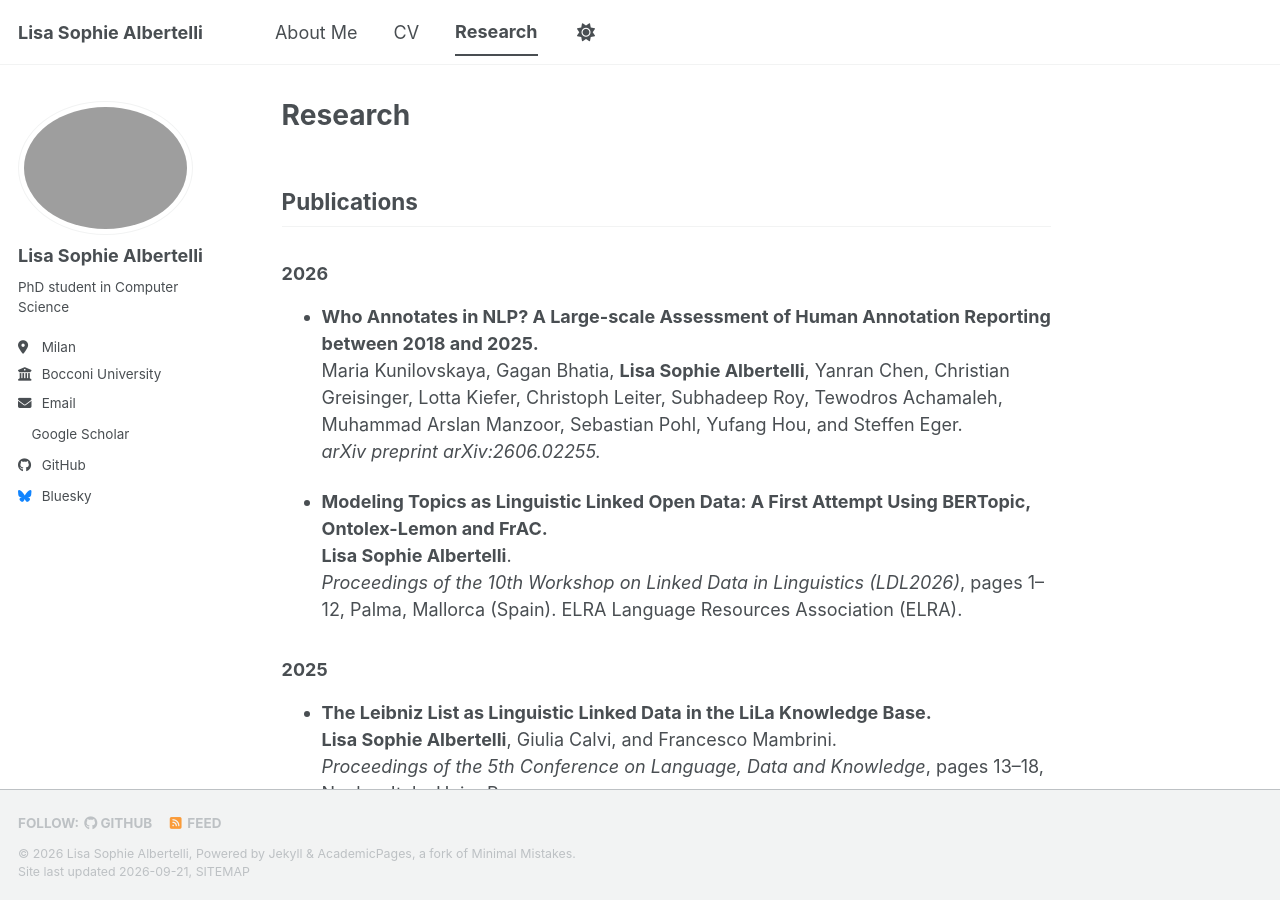
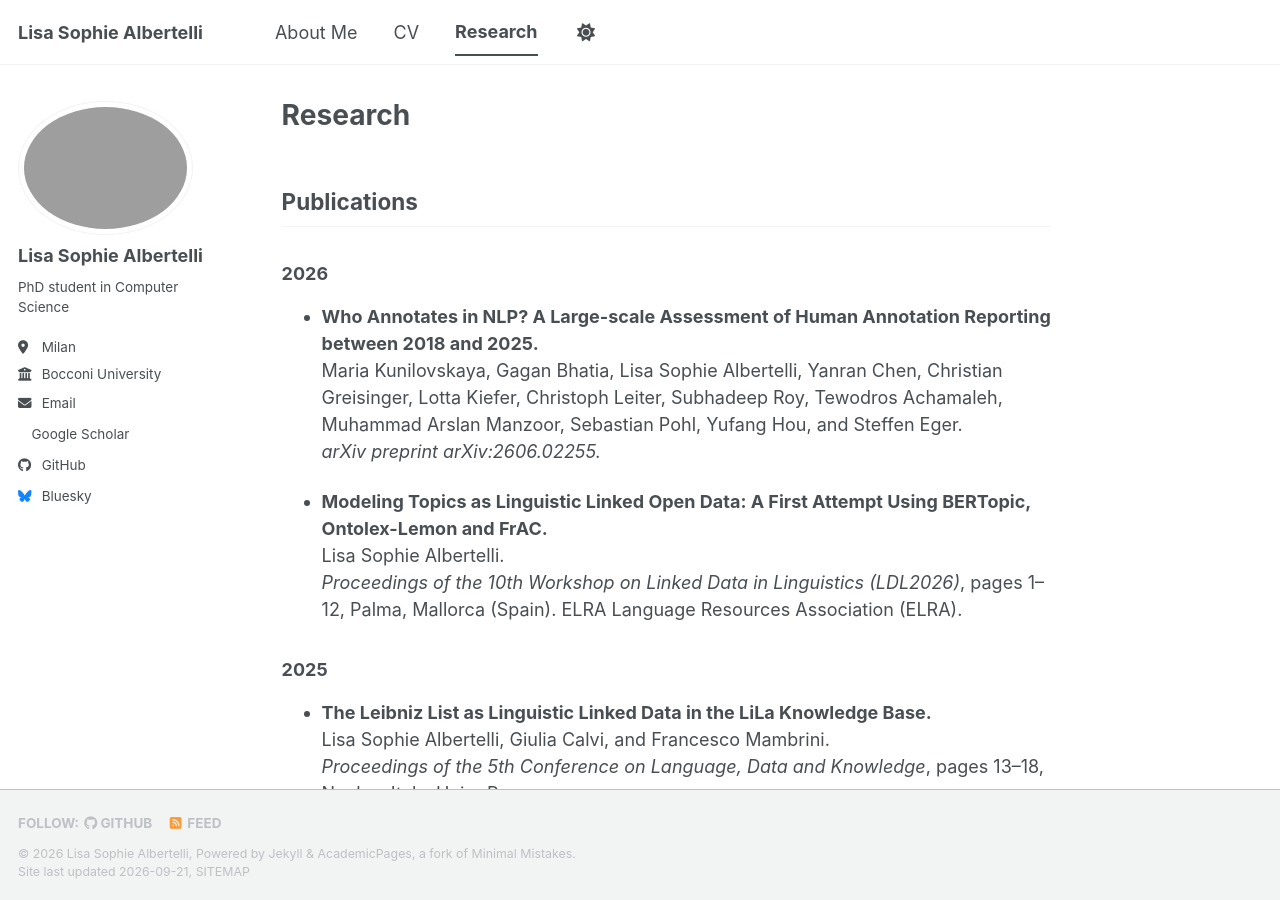
Before and after one commit to Lisaalbertelli/lisaalbertelli.github.io, a Jekyll site: the page built from _pages/publications.md, in a window 1280 px wide and 900 px high. Built offline with Jekyll 4.4.1, drawn with Linux system fonts in a browser that asks for light colours; a style sheet for code colours, icons or effects is not loaded; some of the changed text lies outside the part shown.

Commit message:
Update publications.md

```diff
--- a/_pages/publications.md
+++ b/_pages/publications.md
@@ -9,21 +9,21 @@ author_profile: true
 ### 2026
 
 - **Who Annotates in NLP? A Large-scale Assessment of Human Annotation Reporting between 2018 and 2025.**
-  Maria Kunilovskaya, Gagan Bhatia, **Lisa Sophie Albertelli**, Yanran Chen, Christian Greisinger, Lotta Kiefer, Christoph Leiter, Subhadeep Roy, Tewodros Achamaleh, Muhammad Arslan Manzoor, Sebastian Pohl, Yufang Hou, and Steffen Eger.
+  Maria Kunilovskaya, Gagan Bhatia, Lisa Sophie Albertelli, Yanran Chen, Christian Greisinger, Lotta Kiefer, Christoph Leiter, Subhadeep Roy, Tewodros Achamaleh, Muhammad Arslan Manzoor, Sebastian Pohl, Yufang Hou, and Steffen Eger.
   *arXiv preprint arXiv:2606.02255.*
 
 - **Modeling Topics as Linguistic Linked Open Data: A First Attempt Using BERTopic, Ontolex-Lemon and FrAC.**
-  **Lisa Sophie Albertelli**.
+  Lisa Sophie Albertelli.
   *Proceedings of the 10th Workshop on Linked Data in Linguistics (LDL2026)*, pages 1–12, Palma, Mallorca (Spain). ELRA Language Resources Association (ELRA).
 
 ### 2025
 
 - **The Leibniz List as Linguistic Linked Data in the LiLa Knowledge Base.**
-  **Lisa Sophie Albertelli**, Giulia Calvi, and Francesco Mambrini.
+  Lisa Sophie Albertelli, Giulia Calvi, and Francesco Mambrini.
   *Proceedings of the 5th Conference on Language, Data and Knowledge*, pages 13–18, Naples, Italy. Unior Press.
 
 - **Ellipsis in Enhanced Dependencies: A Case Study on Latin.**
-  **Lisa Sophie Albertelli**, Lorenzo Augello, Giulia Calvi, Annachiara Clementelli, Federica Iurescia, and Claudia Corbetta.
+  Lisa Sophie Albertelli, Lorenzo Augello, Giulia Calvi, Annachiara Clementelli, Federica Iurescia, and Claudia Corbetta.
   *Proceedings of the Eleventh Italian Conference on Computational Linguistics (CLiC-it 2025)*, pages 12–20, Cagliari, Italy. CEUR Workshop Proceedings.
 
 ## Work in Progress
```
